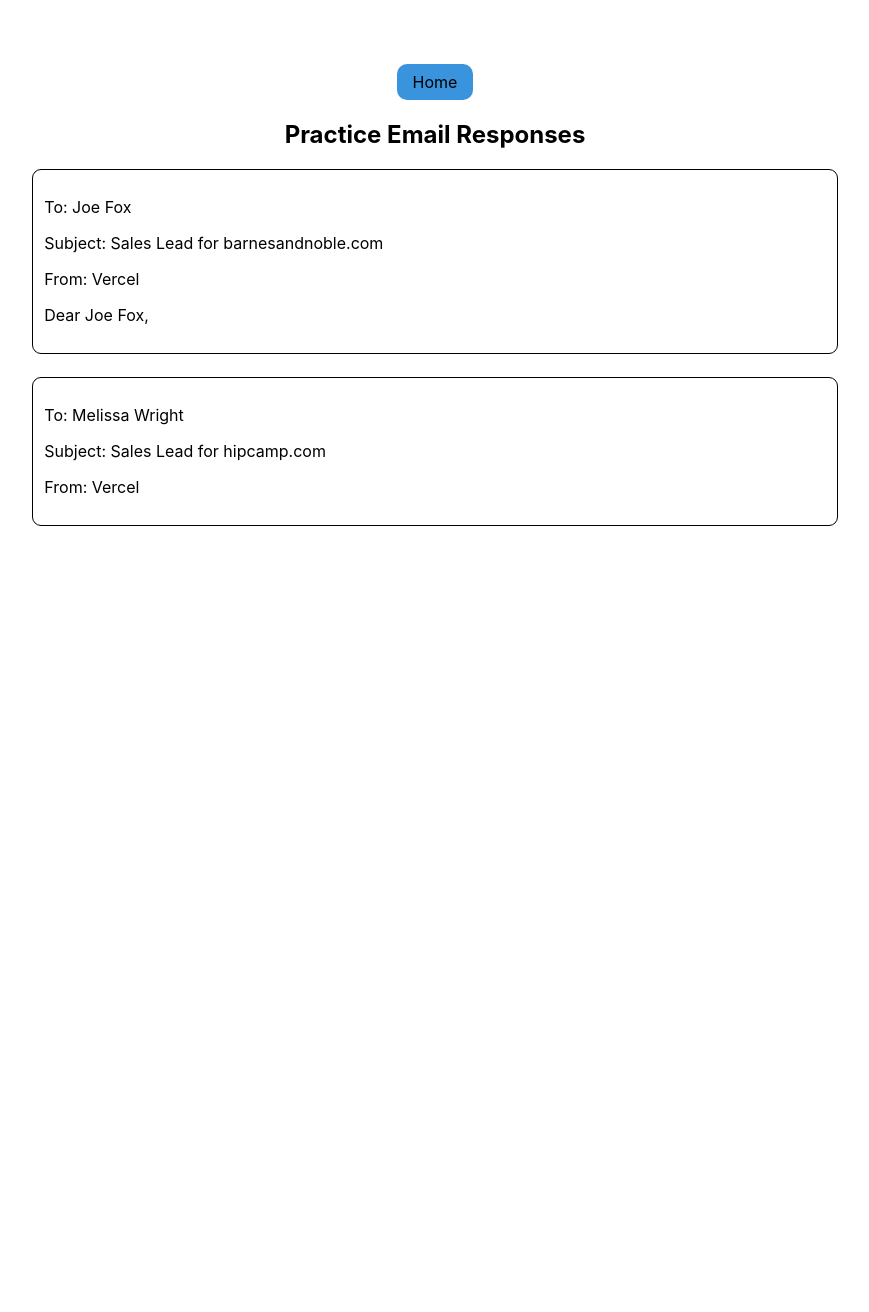
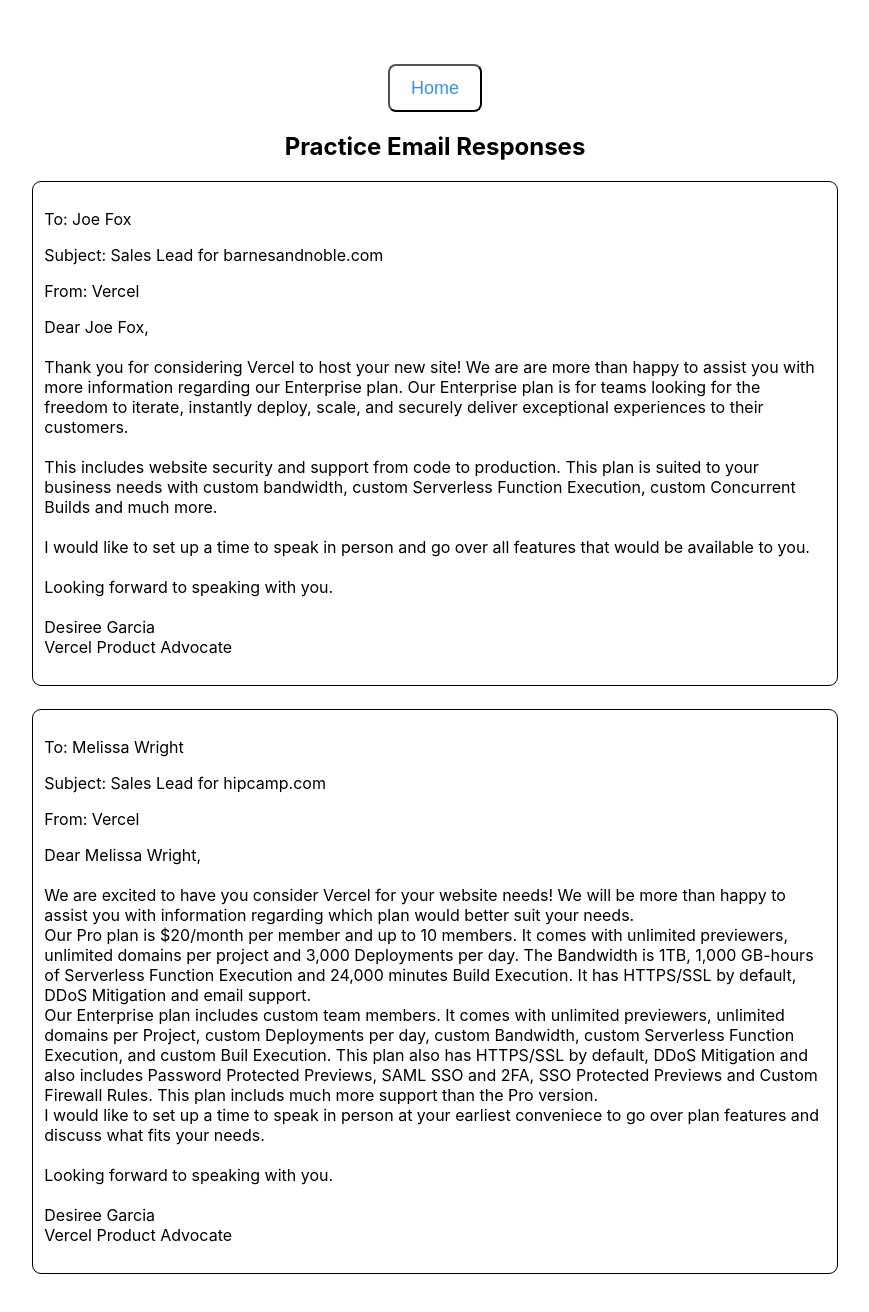
Before and after one commit to Sug4rSku11/PA-Assignment, a Next.js app: page /skills/practice in a window 1280 px wide. Shown: the top 1312 px of the page, without its empty margins (205-1074 px from the left). Before the commit the page ends 800 px from the top, so only its background shows below. Built offline with nearby package versions, Linux system fonts and the light colour scheme.

Commit message:
finished practice email responses

```diff
--- a/pages/index.js
+++ b/pages/index.js
@@ -12,7 +12,11 @@
       </Head>
 
       <main className={styles.main}>
-        <img src={mypic}></img>
+        <Image className="pic"
+                src={mypic}
+                width={200}
+                height={250}
+                alt="Picture of Desiree Garcia" />
         <h1 className={styles.title}>
           Desiree Garcia - Product Advocate
         </h1>
--- a/pages/skills/practice.js
+++ b/pages/skills/practice.js
@@ -10,19 +10,51 @@
         </Head>
 
         <body className='container'>
-        <Link  href='/'>Home</Link>
+        <button className='home-btn'><Link href='/'>Home</Link></button>
         <h2>Practice Email Responses</h2>
         <div className='email'>
            <p>To: Joe Fox</p>
            <p>Subject: Sales Lead for barnesandnoble.com</p>
            <p>From: Vercel</p>
-           <p>Dear Joe Fox, </p>
+           <p>Dear Joe Fox,<br></br><br></br>
+                Thank you for considering Vercel to host your new site! We are
+                are more than happy to assist you with more information regarding our
+                Enterprise plan. Our Enterprise plan is for teams looking for the
+                freedom to iterate, instantly deploy, scale, and securely deliver
+                exceptional experiences to their customers. <br></br><br></br> This includes website
+                security and support from code to production. This plan is suited to
+                 your business needs with custom bandwidth, custom Serverless Function
+                 Execution, custom Concurrent Builds and much more. <br></br><br></br>
+                 I would like to set up a time to speak in person and go over all
+                 features that would be available to you. <br></br><br></br>
+                 Looking forward to speaking with you.<br></br><br></br>
+                 Desiree Garcia<br></br>
+                 Vercel Product Advocate</p>
         </div>
         <div className='email'>
            <p>To: Melissa Wright</p>
            <p>Subject: Sales Lead for hipcamp.com</p>
            <p>From: Vercel</p>
-           <p></p>
+           <p>Dear Melissa Wright,<br></br><br></br>
+             We are excited to have you consider Vercel for your website needs! We will
+             be more than happy to assist you with information regarding which plan
+             would better suit your needs.<br></br>
+             Our Pro plan is $20/month per member and up to 10 members. It comes with
+             unlimited previewers, unlimited domains per project and 3,000 Deployments
+             per day. The Bandwidth is 1TB, 1,000 GB-hours of Serverless Function Execution
+             and 24,000 minutes Build Execution. It has HTTPS/SSL by default, DDoS Mitigation
+              and email support.<br></br>
+             Our Enterprise plan includes custom team members. It comes with unlimited
+             previewers, unlimited domains per Project, custom Deployments per day, custom
+             Bandwidth, custom Serverless Function Execution, and custom Buil Execution. This
+             plan also has HTTPS/SSL by default, DDoS Mitigation and also includes Password
+             Protected Previews, SAML SSO and 2FA, SSO Protected Previews and Custom Firewall Rules.
+             This plan includs much more support than the Pro version.<br></br>
+             I would like to set up a time to speak in person at your earliest conveniece to go
+             over plan features and discuss what fits your needs.<br></br><br></br>
+             Looking forward to speaking with you.<br></br><br></br>
+             Desiree Garcia<br></br>
+             Vercel Product Advocate </p>
         </div>
         </body>
         </>
--- a/pages/skills/responsibilites.js
+++ b/pages/skills/responsibilites.js
@@ -9,7 +9,7 @@
             <title>Responsibilities</title>
         </Head>
         <div className='container'>
-        <Link className='home-btn' href='/'>Home</Link>
+       <button className='home-btn'><Link href='/'>Home</Link></button>
         <h2>Things a Product Advocate Might Do</h2>
         <div>
         <h4>Things I would be <span className='italic'>most</span> interested in doing:</h4>
--- a/styles/Home.module.css
+++ b/styles/Home.module.css
@@ -30,6 +30,7 @@
   justify-content: center;
   align-items: center;
   flex-grow: 1;
+  color: black;
 }
 
 .title {
--- a/styles/globals.css
+++ b/styles/globals.css
@@ -18,8 +18,11 @@
 li{
   line-height: 2rem;
 }
+a {
+  color:#3993DD;
+}
 a:hover{
-  color:#3993DD;
+  text-decoration: underline;
 }
 .container{
   margin:5%;
@@ -28,14 +31,14 @@
   justify-content: center;
   align-items: center;
 }
-.container a{
+/* .container a{
   background-color:#3993DD;
   padding: 0.5rem 1rem;
   border-radius: 10px;
   }
   .container a:hover{
     color: white;
-  }
+  } */
   .italic{
     font-style: italic;
   }
@@ -46,3 +49,12 @@
     width:70%;
     margin-bottom: 2%;
   }
+  .pic{
+    border-radius: 9999px;
+  }
+  .home-btn{
+    background-color: white;
+    font-size: large;
+    padding: 1% 1.8%;
+    border-radius: 8px;
+  }
```
Also changed, not shown: pages/skills/recommendations.js (+14 -1 lines), pages/skills/reflection.js (+11 -4 lines).
